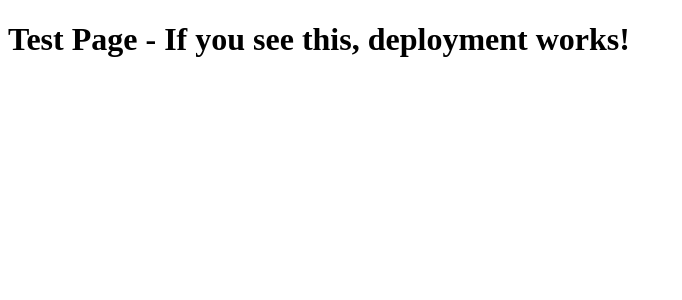
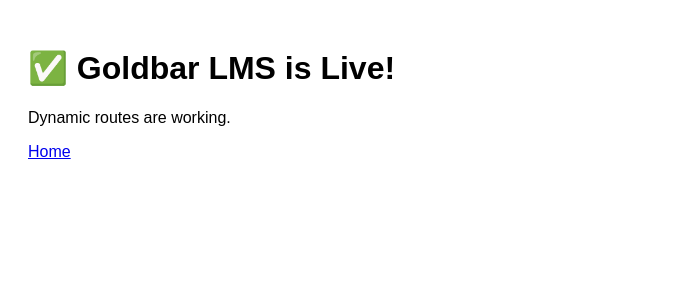
Before and after one commit to rose766/Goldbar-LMS-Onboarding, a Next.js app: page /test in a window 1280 px wide. Shown: the top 300 px of the page, without its empty margins (0-682 px from the left). Built offline with nearby package versions, Linux system fonts and the light colour scheme.

Commit message:
Deploy: Minimal static + catch-all for debugging

```diff
--- a/next.config.js
+++ b/next.config.js
@@ -1,4 +1 @@
-/** @type {import('next').NextConfig} */
-module.exports = {
-  reactStrictMode: true,
-};
+module.exports = { reactStrictMode: true };
--- /dev/null
+++ b/pages/[[...slug]].js
@@ -0,0 +1,12 @@
+import fs from 'fs';
+import path from 'path';
+
+export default function CatchAll() {
+  return (
+    <div style={{ padding: '20px', fontFamily: 'Arial' }}>
+      <h1>✅ Goldbar LMS is Live!</h1>
+      <p>Dynamic routes are working.</p>
+      <a href="/">Home</a>
+    </div>
+  );
+}
--- a/pages/_app.js
+++ /dev/null
@@ -1,3 +0,0 @@
-export default function App({ Component, pageProps }) {
-  return <Component {...pageProps} />;
-}
--- a/pages/test.js
+++ /dev/null
@@ -1,3 +0,0 @@
-export default function Test() {
-  return <h1>Test Page - If you see this, deployment works!</h1>;
-}
--- /dev/null
+++ b/public/index.html
@@ -0,0 +1,38 @@
+<!DOCTYPE html>
+<html lang="en">
+<head>
+    <meta charset="UTF-8">
+    <meta name="viewport" content="width=device-width, initial-scale=1.0">
+    <title>Goldbar LMS</title>
+    <style>
+        body { font-family: Arial, sans-serif; margin: 0; padding: 20px; background: #f5f5f5; }
+        .container { max-width: 600px; margin: 50px auto; background: white; padding: 30px; border-radius: 8px; box-shadow: 0 2px 10px rgba(0,0,0,0.1); }
+        h1 { color: #333; margin-bottom: 10px; }
+        p { color: #666; line-height: 1.6; }
+        a { color: #0066cc; text-decoration: none; }
+        a:hover { text-decoration: underline; }
+        .status { background: #e8f5e9; padding: 15px; border-radius: 5px; margin-top: 20px; border-left: 4px solid #4caf50; }
+        .status-ok { color: #2e7d32; }
+    </style>
+</head>
+<body>
+    <div class="container">
+        <h1>✅ Goldbar LMS</h1>
+        <p>Your learning management system is ready to go.</p>
+
+        <div class="status">
+            <p class="status-ok"><strong>Status: LIVE</strong></p>
+            <p>If you see this page, the deployment is working!</p>
+        </div>
+
+        <h2>Next Steps</h2>
+        <ul>
+            <li>Register your account</li>
+            <li>Access the onboarding program</li>
+            <li>Track your progress</li>
+        </ul>
+
+        <p><small>Last updated: July 14, 2026</small></p>
+    </div>
+</body>
+</html>
--- a/styles/globals.css
+++ /dev/null
@@ -1,8 +0,0 @@
-* {
-  margin: 0;
-  padding: 0;
-  box-sizing: border-box;
-}
-body {
-  font-family: Arial, sans-serif;
-}
```
Also changed, not shown: pages/index.js (deleted, +0 -9 lines).
